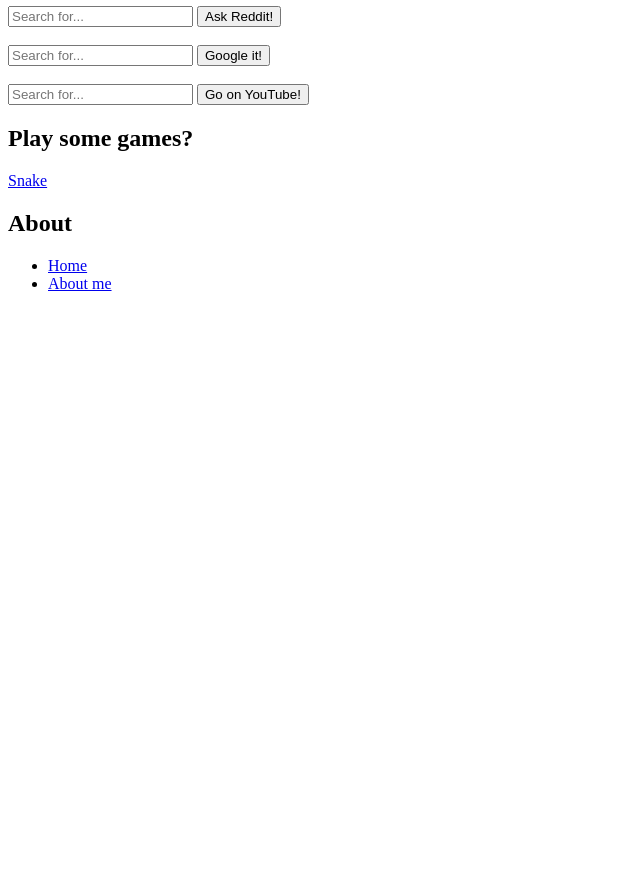
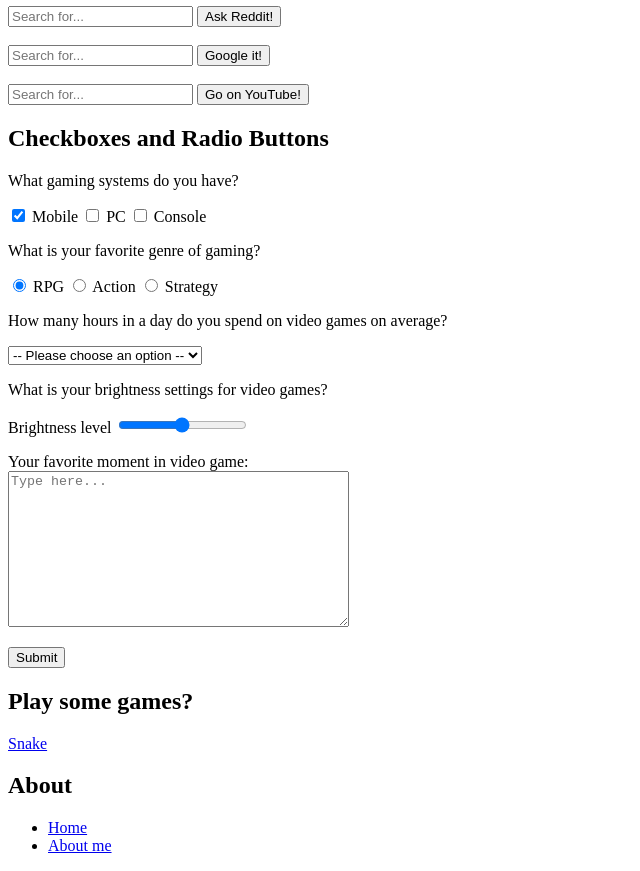
Before and after one commit to JoeDuong-dev/Front-end-doodle, a plain HTML site: page HTML_elements_examples.html in a window 1280 px wide. Shown: the part 1400-2271 px from the top of the page, without its empty margins (0-640 px from the left). Before the commit the page ends 1709 px from the top, so only its background shows below. Drawn offline with Linux system fonts and the light colour scheme.

Commit message:
added new form inputs

```diff
--- a/HTML_elements_examples.html
+++ b/HTML_elements_examples.html
@@ -115,8 +115,8 @@
       <p>
         <label for="username"> Enter a Username:</label>
         <input
+          type="text"
           id="username"
-          type="text"
           placeholder="Username"
           name="username"
         />
@@ -124,8 +124,8 @@
       <p>
         <label for="password"> Enter a Password:</label>
         <input
+          type="password"
           id="password"
-          type="password"
           placeholder="Password"
           name="password"
         />
@@ -133,15 +133,22 @@
       <p>
         <label for="colorPicker"> Pick a color:</label>
         <input
+          type="color"
           id="colorPicker"
-          type="color"
           placeholder="#19D71C"
           name="color"
         />
       </p>
       <p>
         <label for="numberPicker"> Pick a number:</label>
-        <input id="numberPicker" type="number" placeholder="0" name="num" />
+        <input
+          id="numberPicker"
+          type="number"
+          placeholder="0"
+          name="num"
+          min="-10"
+          max="10"
+        />
       </p>
       <button type="button">Submit</button>
     </form>
@@ -149,8 +156,8 @@
     <h2>Search the Internet!</h2>
     <form action="https://www.reddit.com/search">
       <input
+        type="text"
         id="Reddit_search"
-        type="text"
         placeholder="Search for..."
         name="q"
       />
@@ -159,8 +166,8 @@
     <br />
     <form action="https://www.google.com/search">
       <input
+        type="text"
         id="Google_search"
-        type="text"
         placeholder="Search for..."
         name="q"
       />
@@ -169,12 +176,78 @@
     <br />
     <form action="https://www.youtube.com/results">
       <input
+        type="text"
         id="Youtube_search"
-        type="text"
         placeholder="Search for..."
         name="search_query"
       />
       <button>Go on YouTube!</button>
+    </form>
+
+    <h2>Checkboxes and Radio Buttons</h2>
+    <form action="/gamingSurvey">
+      <p>What gaming systems do you have?</p>
+      <p>
+        <input type="checkbox" id="mobile" name="mobile" checked />
+        <label for="mobile"> Mobile</label>
+
+        <input type="checkbox" id="pc" name="pc" />
+        <label for="pc"> PC</label>
+
+        <input type="checkbox" id="console" name="console" />
+        <label for="console"> Console</label>
+      </p>
+
+      <p>What is your favorite genre of gaming?</p>
+      <p>
+        <input type="radio" id="RPG" name="RPG" value="RPG" checked />
+        <label for="RPG">RPG</label>
+
+        <input type="radio" id="action" name="action" value="action" />
+        <label for="action">Action</label>
+
+        <input type="radio" id="strategy" name="strategy" value="strategy" />
+        <label for="strategy">Strategy</label>
+      </p>
+
+      <p>How many hours in a day do you spend on video games on average?</p>
+      <p>
+        <select name="hoursGaming" id="hoursGaming">
+          <option value="" selected>-- Please choose an option --</option>
+          <option value="2">0 - 2 hours</option>
+          <option value="4">2 - 4 hours</option>
+          <option value="8">4 - 8 hours</option>
+          <option value="8_or_more">More than 8 hours</option>
+        </select>
+      </p>
+
+      <p>What is your brightness settings for video games?</p>
+      <p>
+        <label for="brightness">Brightness level</label>
+        <input
+          type="range"
+          id="brightness"
+          name="brightness"
+          min="0"
+          max="100"
+          step="2"
+          value="50"
+        />
+      </p>
+
+      <p>
+        <label for="favMoment">Your favorite moment in video game:</label><br />
+        <textarea
+          id="favMoment"
+          rows="10"
+          cols="40"
+          name="favMoment"
+          id="favMoment"
+          placeholder="Type here..."
+        ></textarea>
+      </p>
+
+      <button>Submit</button>
     </form>
 
     <h2>Play some games?</h2>
```
Also changed, not shown: 2 other files.
